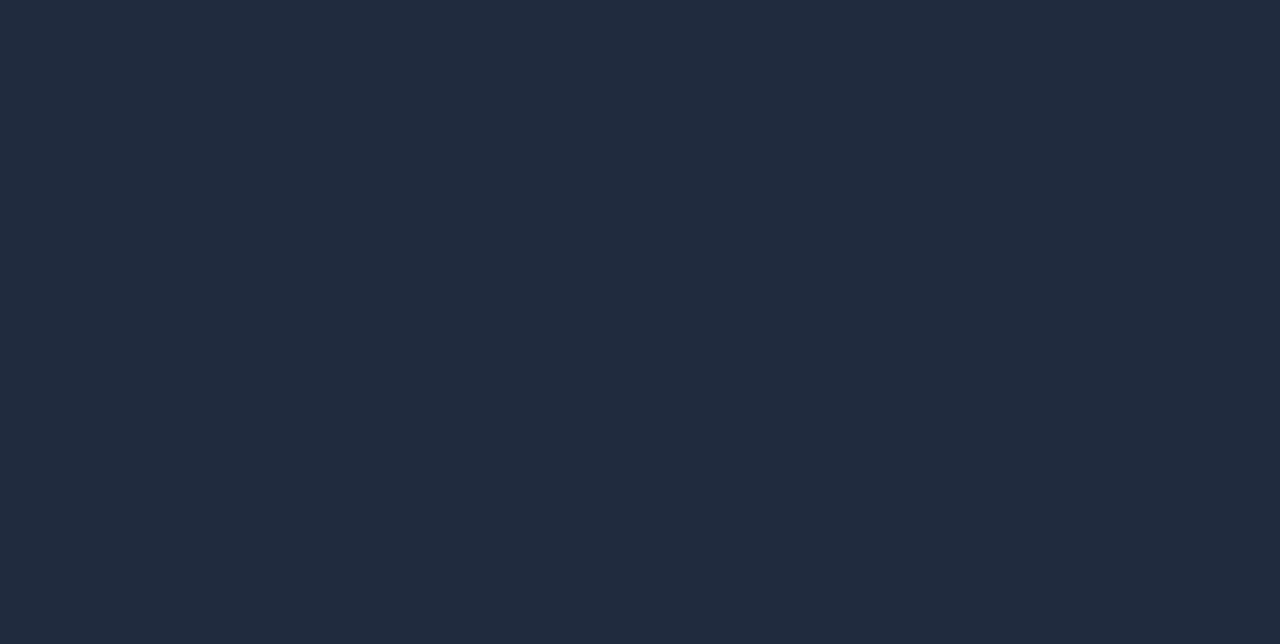
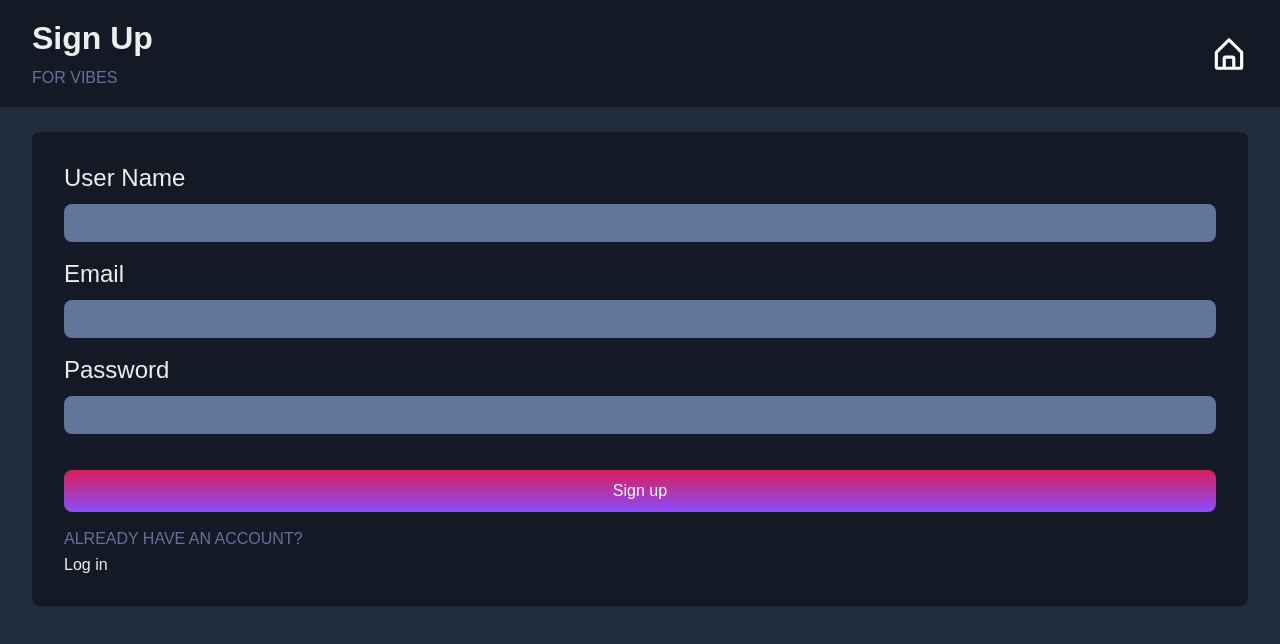
Before and after one commit to joeAmc/vibe-check, a React (Create React App) app in the folder client/: page /auth in a window 1280 px wide. Before the commit this address had no page. Shown: the top 644 px of the page. Built offline with nearby package versions, Linux system fonts and the light colour scheme.

Commit message:
add auth logic clean up modal files

```diff
--- a/client/src/App.js
+++ b/client/src/App.js
@@ -4,7 +4,7 @@ import { Route, Routes } from "react-router-dom";
 import Venues from "./components/Venues/Venues";
 import NewVibeForm from "./components/NewVibeForm/NewVibeForm";
 import VibeChoice from "./components/VibeChoice/VibeChoice";
-import Signup from "./components/Signup/Signup";
+import Auth from "./components/Auth/Auth";
 
 function App() {
   return (
@@ -13,7 +13,7 @@ function App() {
         <Route path="/" element={<VibeChoice />} />
         <Route path="/venues/:type" element={<Venues />} />
         <Route path="/new-vibe/:type" element={<NewVibeForm />} />
-        <Route path="/sign-up" element={<Signup />} />
+        <Route path="/auth" element={<Auth />} />
       </Routes>
     </div>
   );
--- /dev/null
+++ b/client/src/components/Auth/Auth.css
@@ -0,0 +1,17 @@
+.signup-container form input {
+  margin-bottom: 18px;
+}
+
+.signup-container button {
+  margin-top: 18px;
+}
+
+.signup-text {
+  margin-top: 18px;
+}
+
+.signup-text h5 {
+  margin-top: 8px;
+  color: var(--light);
+  cursor: pointer;
+}
--- a/client/src/components/Signup/Signup.js
+++ b/client/src/components/Auth/Auth.js
@@ -1,17 +1,21 @@
 import React from "react";
 import { useState } from "react";
-import "./Signup.css";
+import "./Auth.css";
 import { useNavigate } from "react-router-dom";
 import Nav from "../Nav/Nav";
 import { Bars } from "react-loader-spinner";
 
-const Signup = () => {
-  const [isLogin, setIsLogin] = useState(true);
+const Auth = () => {
+  const [signUp, setSignUp] = useState(false);
   const [username, setUserName] = useState("");
   const [email, setEmail] = useState("");
   const [password, setPassword] = useState("");
   const [loading, setLoading] = useState(false);
   const navigate = useNavigate();
+
+  const handleSignUp = () => {
+    setSignUp((isCurrentlyLogin) => !isCurrentlyLogin);
+  };
 
   const handleUserNameChange = (event) => {
     setUserName(event.target.value);
@@ -58,12 +62,12 @@ const Signup = () => {
   };
 
   function switchAuthHandler() {
-    setIsLogin((isCurrentlyLogin) => !isCurrentlyLogin);
+    setSignUp((isCurrentlyLogin) => !isCurrentlyLogin);
   }
 
   return (
     <div className="signup-container">
-      <Nav />
+      <Nav signup={signUp} />
       <div className="spacer" />
       {loading && (
         <>
@@ -114,12 +118,19 @@ const Signup = () => {
         </p>
         <div>
           <button onClick={switchAuthHandler} type="submit">
-            {!isLogin ? "Sign up!" : "Login"}
+            {!signUp ? "Sign up" : "Log in"}
           </button>
+        </div>
+
+        <div className="signup-text">
+          <h4>
+            {!signUp ? "Already have an account?" : "Don't have an account?"}
+          </h4>
+          <h5 onClick={handleSignUp}>{!signUp ? "Log in" : "Sign up"}</h5>
         </div>
       </form>
     </div>
   );
 };
 
-export default Signup;
+export default Auth;
--- a/client/src/components/Nav/Nav.js
+++ b/client/src/components/Nav/Nav.js
@@ -5,10 +5,11 @@ import "./Nav.css";
 import { useNavigate, useLocation } from "react-router-dom";
 import { CgProfile } from "react-icons/cg";
 
-const Nav = ({ venuesType, newVibetype, formatedType }) => {
+const Nav = ({ venuesType, newVibetype, formatedType, signup }) => {
   const navigate = useNavigate();
   const location = useLocation();
   const [show, setShow] = useState(true);
+  const loggedIn = true;
 
   useEffect(() => {
     let previousScrollPosition = 0;
@@ -55,15 +56,12 @@ const Nav = ({ venuesType, newVibetype, formatedType }) => {
     } else {
       return (
         <div className="nav-text">
-          <h1>Sign Up</h1>
-          <h4>Vibe Source</h4>
+          {!signup ? <h1>Sign Up</h1> : <h1>Log In</h1>}
+          <h4>for vibes</h4>
         </div>
       );
     }
   };
-
-  console.log({ venuesType });
-  console.log(location.pathname);
 
   return (
     <div
@@ -74,7 +72,7 @@ const Nav = ({ venuesType, newVibetype, formatedType }) => {
       {navText()}
       <div className="icons">
         <BiHomeAlt onClick={homeIconHandler} />
-        <CgProfile onClick={homeIconHandler} />
+        {!loggedIn && <CgProfile onClick={homeIconHandler} />}
       </div>
     </div>
   );
--- a/client/src/components/NewVibeForm/NewVibeForm.js
+++ b/client/src/components/NewVibeForm/NewVibeForm.js
@@ -114,7 +114,7 @@ const NewVibeForm = () => {
       <form onSubmit={handleSubmit}>
         <label>
           Vibe Type
-          <input type="text" value={type} readOnly />
+          <input type="text" value={type.replaceAll("_", " ")} readOnly />
         </label>
         <br />
         <label>
--- a/client/src/components/Signup/Signup.css
+++ /dev/null
@@ -1,7 +0,0 @@
-.signup-container form input {
-  margin-bottom: 18px;
-}
-
-.signup-container button {
-  margin-top: 18px;
-}
--- a/client/src/components/Venues/Venues.js
+++ b/client/src/components/Venues/Venues.js
@@ -1,7 +1,6 @@
 import React from "react";
 import { useState, useEffect } from "react";
 import { useParams } from "react-router-dom";
-import pubImage from "../../assets/kenton.jpg";
 import "./Venues.css";
 import NewVIbeButton from "../NewVIbeButton/NewVIbeButton";
 import Nav from "../Nav/Nav";
@@ -38,6 +37,8 @@ const Venues = () => {
     return hourMins.slice(0, -6) + hourMins.slice(-2);
   };
 
+  console.log(venues);
+
   return (
     <div>
       <Nav venuesType={type} formatedType={removeUnderScoreFromType} />
--- a/client/src/components/VibeChoice/VibeChoice.js
+++ b/client/src/components/VibeChoice/VibeChoice.js
@@ -21,10 +21,11 @@ const VibeChoice = () => {
   const [extraClass, setExtraClass] = useState();
   const [selectedType, setSelectedType] = useState("Cosy Pub");
   const navigate = useNavigate();
+  const loggedIn = false;
 
   const handleSelect = (type) => {
     const formatedType = type.replaceAll(" ", "_");
-    navigate(`/venues/${formatedType}`);
+    navigate(loggedIn ? `/venues/${formatedType}` : `/auth`);
   };
 
   const handleSlideChange = (swiper) => {
```
Also changed, not shown: client/src/components/Auth/VibeModal.css (added), client/src/components/Auth/VibeModal.js (added).
